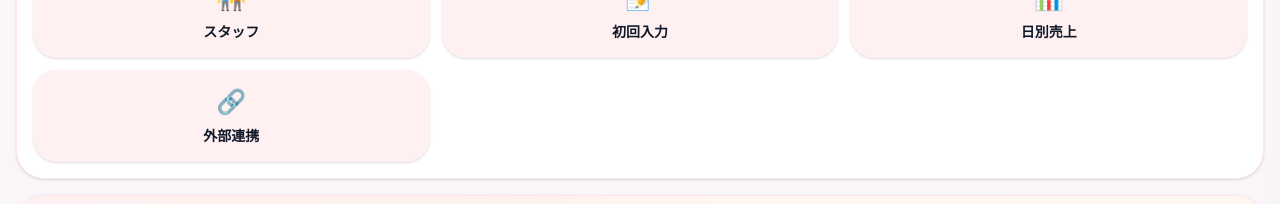
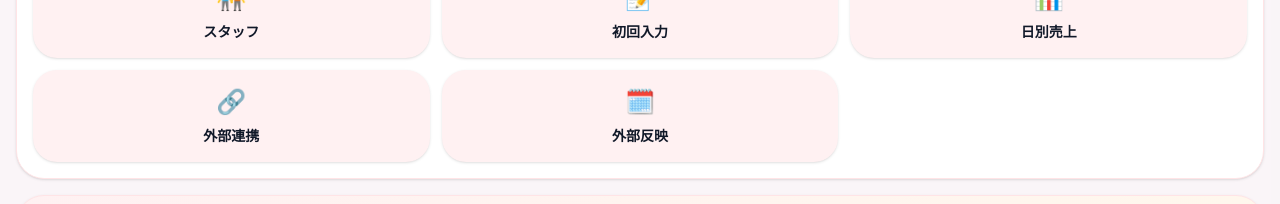
Before and after one commit to madeo2222-coder/Aily-nail-kartte, a Next.js app: page /dashboard in a window 1280 px wide. Shown: the part 951-1155 px from the top of the page. Built offline with nearby package versions, Linux system fonts and the light colour scheme; no server answers; the database is empty.

Commit message:
Add external calendar tasks link to dashboard

```diff
--- a/app/dashboard/DashboardPageClient.tsx
+++ b/app/dashboard/DashboardPageClient.tsx
@@ -688,6 +688,14 @@ export default function DashboardPageClient() {
             <div className="text-2xl">🔗</div>
             <div className="mt-2 text-sm font-bold text-gray-900">外部連携</div>
           </Link>
+
+          <Link
+            href="/external-calendar-tasks"
+            className="rounded-3xl bg-rose-50 p-4 text-center shadow-sm transition hover:bg-rose-100"
+          >
+            <div className="text-2xl">🗓️</div>
+            <div className="mt-2 text-sm font-bold text-gray-900">外部反映</div>
+          </Link>
         </div>
       </div>
 
```
